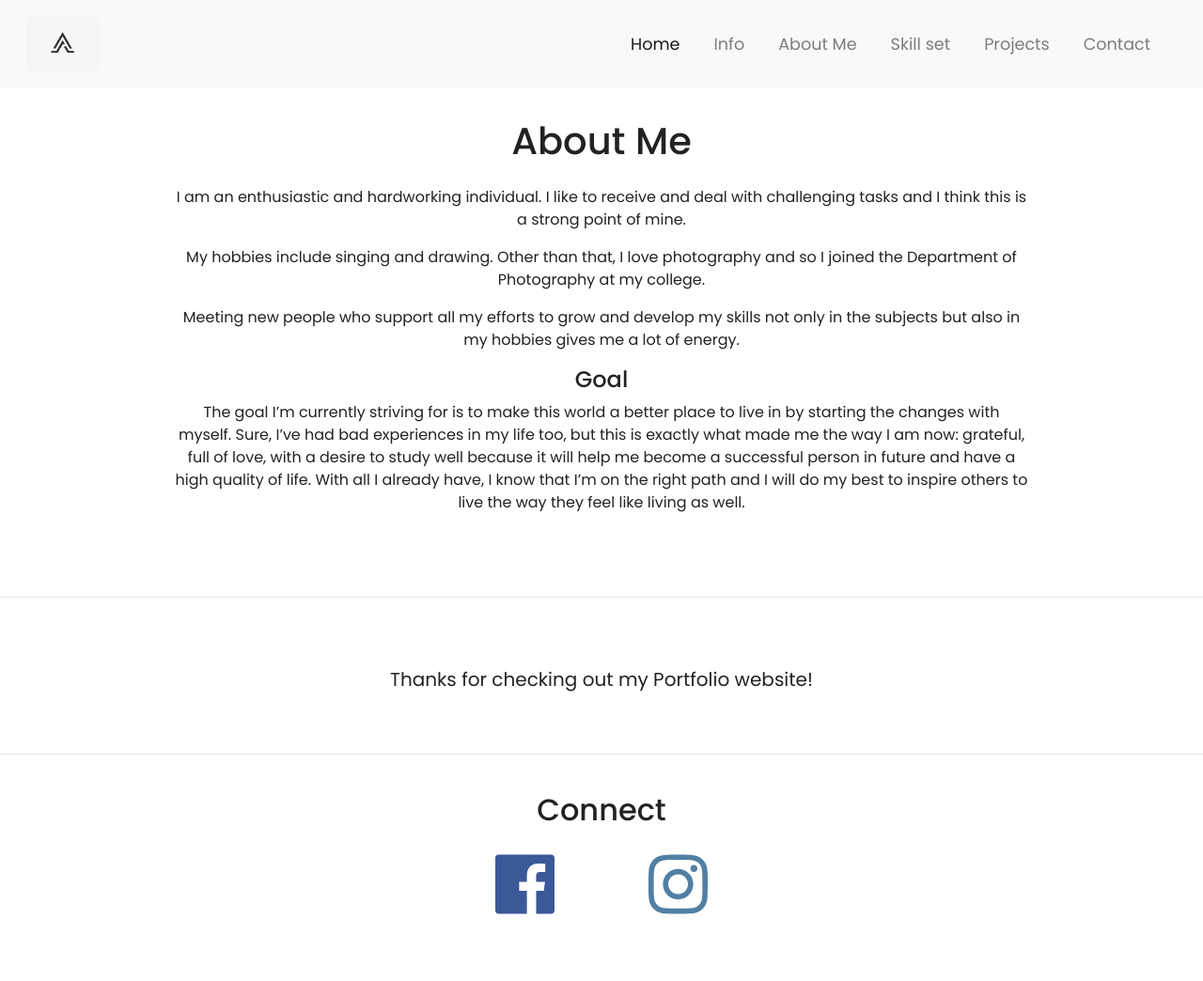
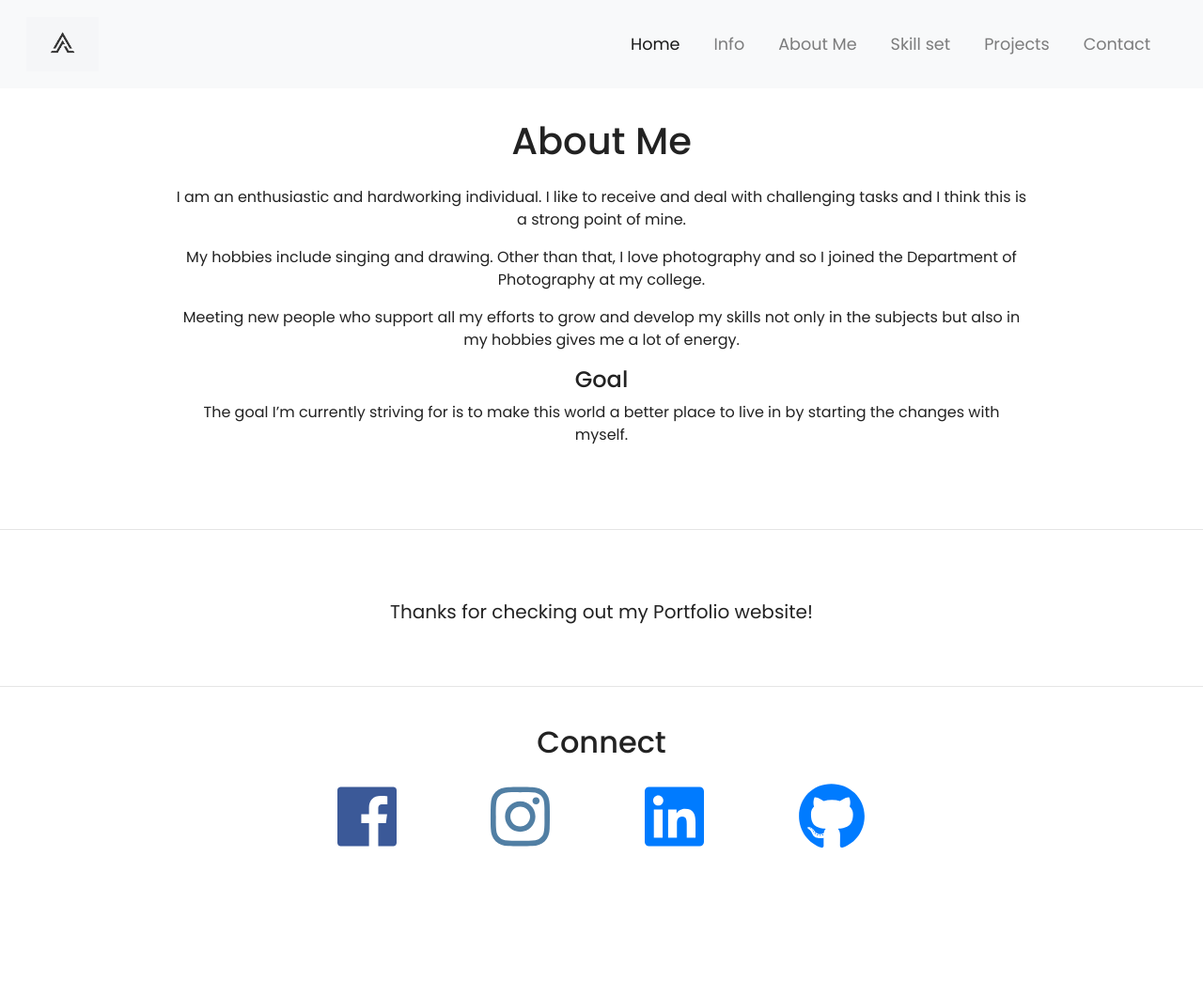
Before and after one commit to anushka0202/anushka0202.github.io, a plain HTML site: page Portfolio/about.html in a window 1280 px wide. Shown: the top 1044 px of the page at 94% size. Drawn offline with nearby package versions, Linux system fonts and the light colour scheme.

Commit message:
Update about.html

```diff
--- a/Portfolio/about.html
+++ b/Portfolio/about.html
@@ -82,13 +82,7 @@
             <h4>Goal</h4>
             <p>
               The goal I’m currently striving for is to make this world a better
-              place to live in by starting the changes with myself. Sure, I’ve had
-              bad experiences in my life too, but this is exactly what made me the
-              way I am now: grateful, full of love, with a desire to study well
-              because it will help me become a successful person in future and
-              have a high quality of life. With all I already have, I know that
-              I’m on the right path and I will do my best to inspire others to
-              live the way they feel like living as well.
+              place to live in by starting the changes with myself.
             </p>
           </p>
         </div>
@@ -124,6 +118,12 @@
           <a href="https://www.instagram.com/anushka.420_/"
             ><i class="fab fa-instagram"></i
           ></a>
+          <a href="https://www.linkedin.com/in/anushka-raj-9789b4195/"
+            ><i class="fab fa-linkedin"></i
+          ></a>
+          <a href="https://github.com/anushka0202"
+            ><i class="fab fa-github"></i
+          ></a>
         </div>
       </div>
     </div>
@@ -140,7 +140,7 @@
             <p id="a">Phone: +91-7860619070</p>
             <p>
               Email:
-              <a href="mailto:anuraj.bagun02@gmail.com"
+              <a id="a" href="mailto:anuraj.bagun02@gmail.com"
                 >anuraj.bagun02@gmail.com</a
               >
             </p>
```
